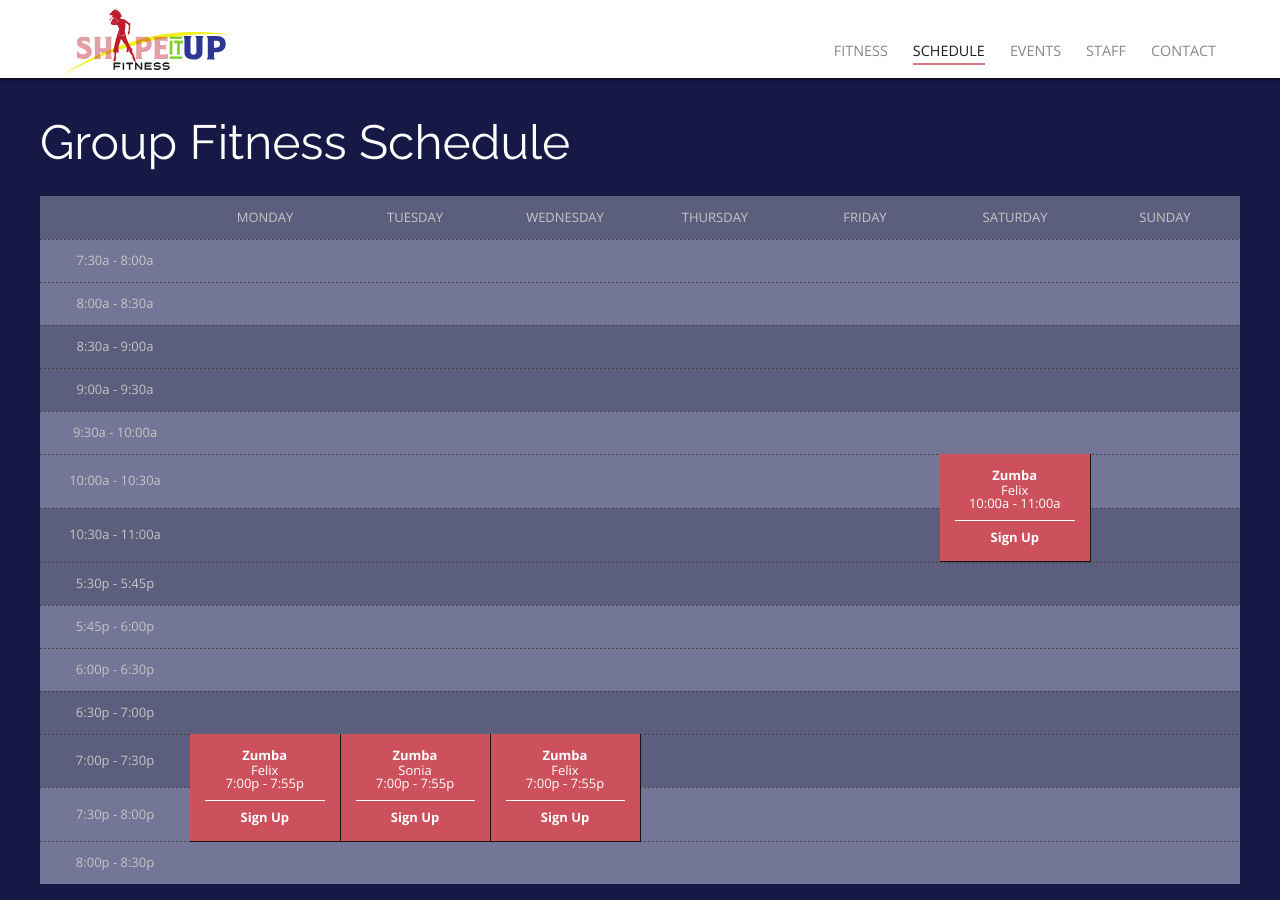
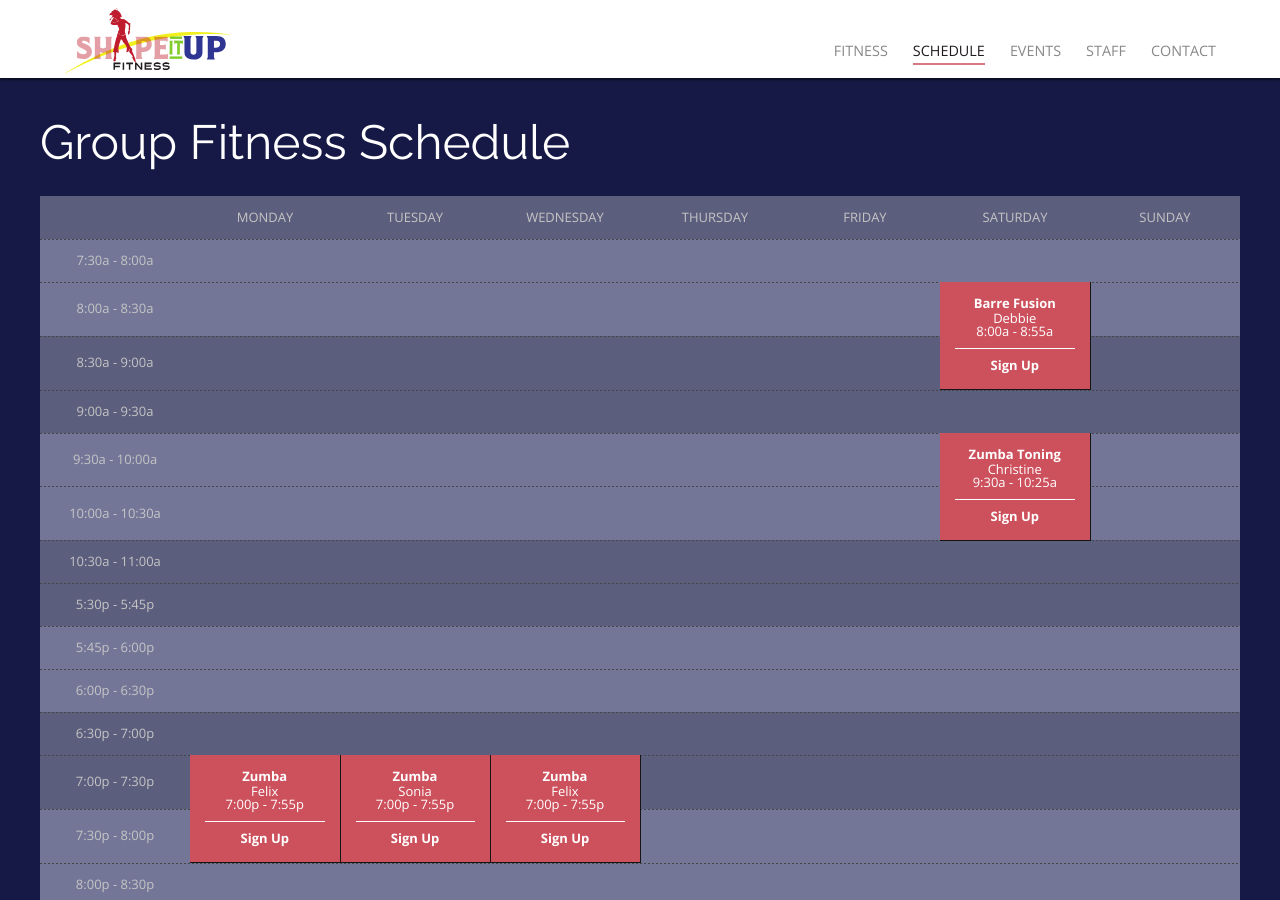
Before and after one commit to rwstone/shapeitup, a Jekyll site: the page built from schedule/index.md, in a window 1280 px wide and 900 px high. Built offline with Jekyll 4.4.1, drawn with Linux system fonts in a browser that asks for light colours; some web fonts are replaced.

Commit message:
Updated Index

```diff
--- a/schedule/index.md
+++ b/schedule/index.md
@@ -21,11 +21,17 @@ sessions:
   start_time: 7:00p
   end_time: 7:55p
   length: 2
-- class: Zumba
-  instructor: Felix
+- class: Barre Fusion
+  instructor: Debbie
   day: Saturday
-  start_time: 10:00a
-  end_time: 11:00a
+  start_time: 8:00a
+  end_time: 8:55a
+  length: 2
+- class: Zumba Toning
+  instructor: Christine
+  day: Saturday
+  start_time: 9:30a
+  end_time: 10:25a
   length: 2
 days:
 - Monday
```
